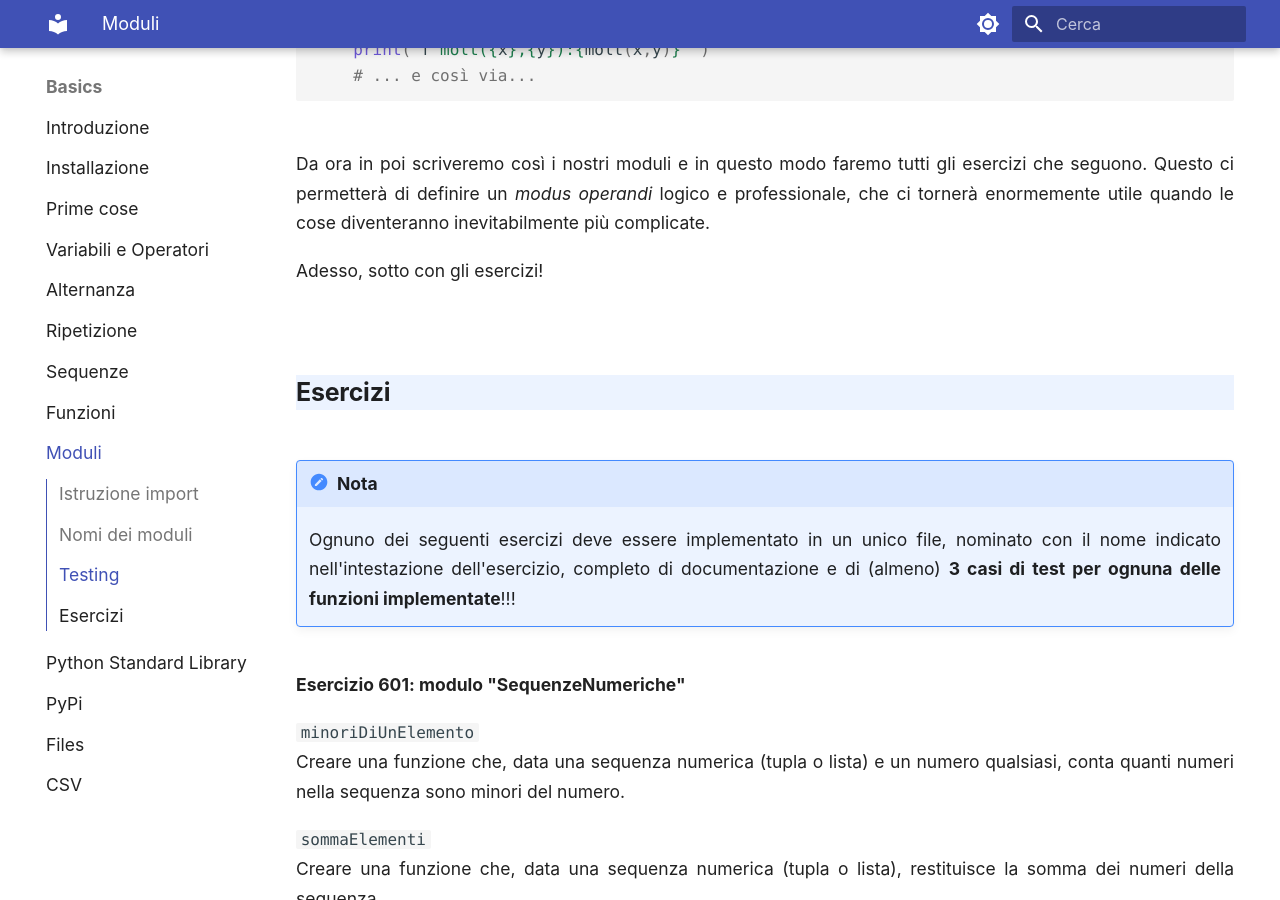
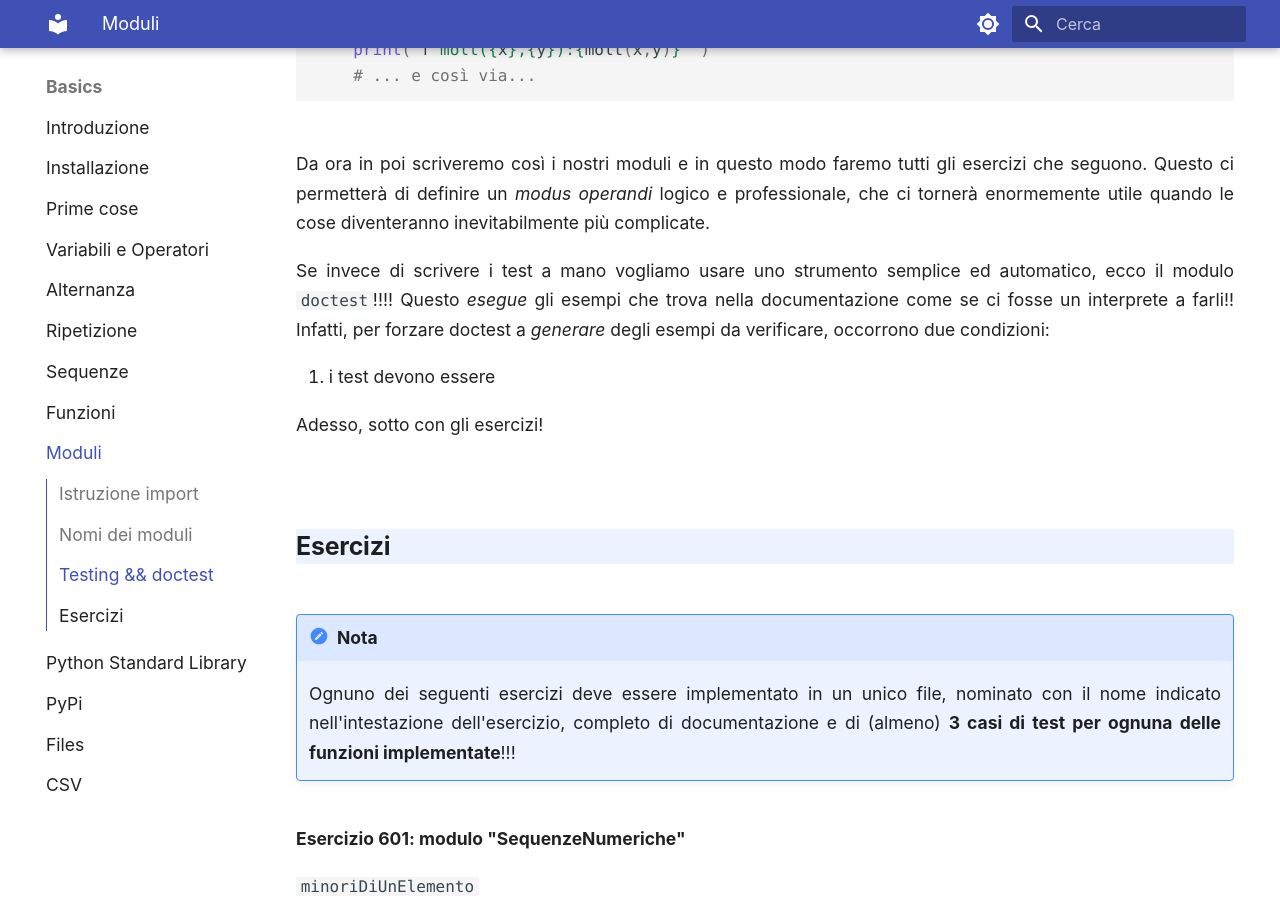
Before and after one commit to adjamhub/pyhandouts, an MkDocs documentation site: the page built from docs/basics/106_mod.md, in a window 1280 px wide and 900 px high, scrolled down 4172 px. Built offline with MkDocs 1.6.1 and Material for MkDocs 9.7.7, drawn with Linux system fonts in a browser that asks for light colours; emoji names are drawn with the system emoji font; some of the changed text lies outside the part shown.

Commit message:
doctest: primi bit

```diff
--- a/docs/basics/106_mod.md
+++ b/docs/basics/106_mod.md
@@ -93,7 +93,7 @@ Tutto qui :smile:
 
 <!-- ############################################################################################ -->
 
-## Testing
+## Testing && doctest
 
 
 Dalle considerazioni fatte nei precedenti capitoli, vorrei farvi capire una tecnica molto utilizzata in ambito Python per l'esecuzione dei moduli e i test delle funzioni
@@ -138,6 +138,11 @@ if __name__ == "__main__":
 
 Da ora in poi scriveremo così i nostri moduli e in questo modo faremo tutti gli esercizi che seguono. Questo ci permetterà di definire un *modus operandi* logico e professionale, che ci
 tornerà enormemente utile quando le cose diventeranno inevitabilmente più complicate.
+
+Se invece di scrivere i test a mano vogliamo usare uno strumento semplice ed automatico, ecco il modulo `doctest`!!!! Questo *esegue* gli esempi che trova nella documentazione come se ci fosse un interprete a farli!!
+Infatti, per forzare doctest a *generare* degli esempi da verificare, occorrono due condizioni:
+
+1. i test devono essere
 
 Adesso, sotto con gli esercizi!
 
```
